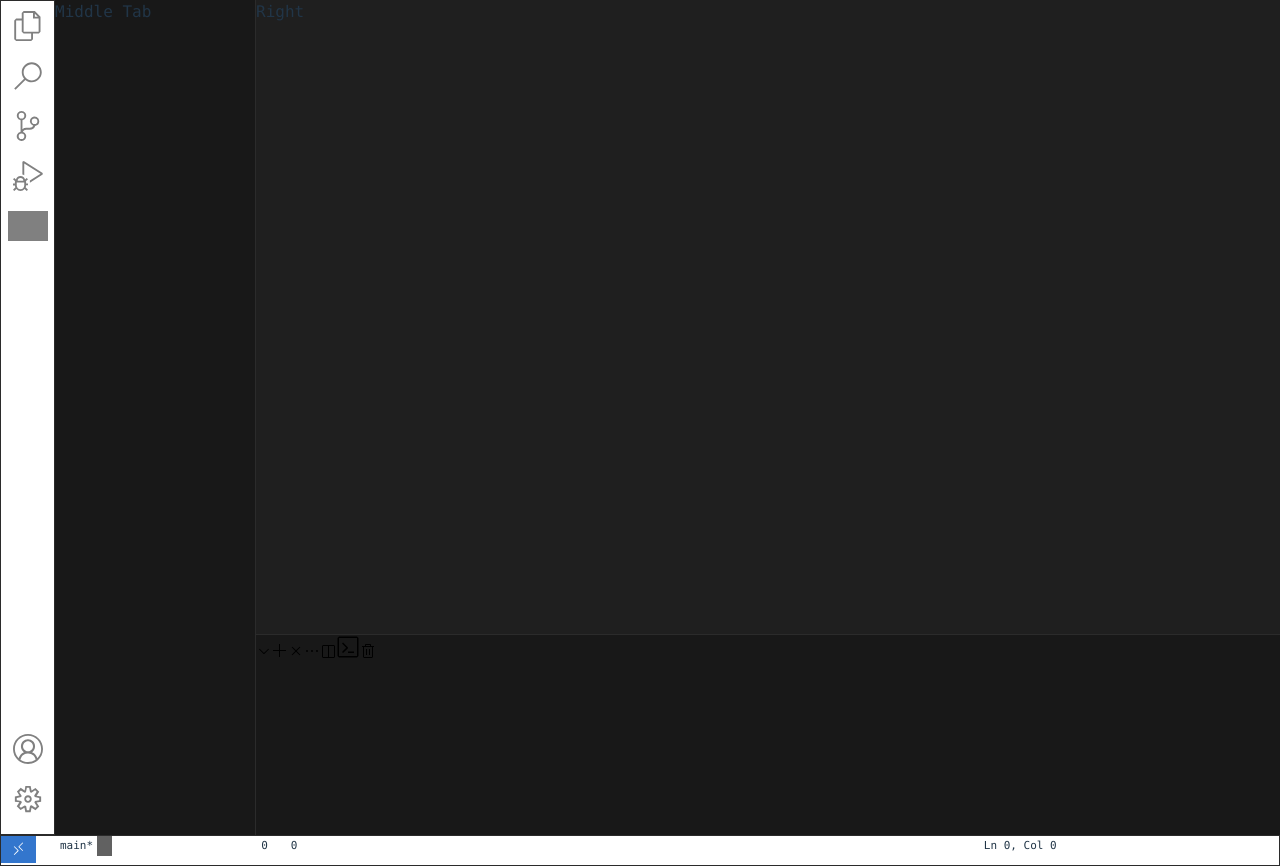
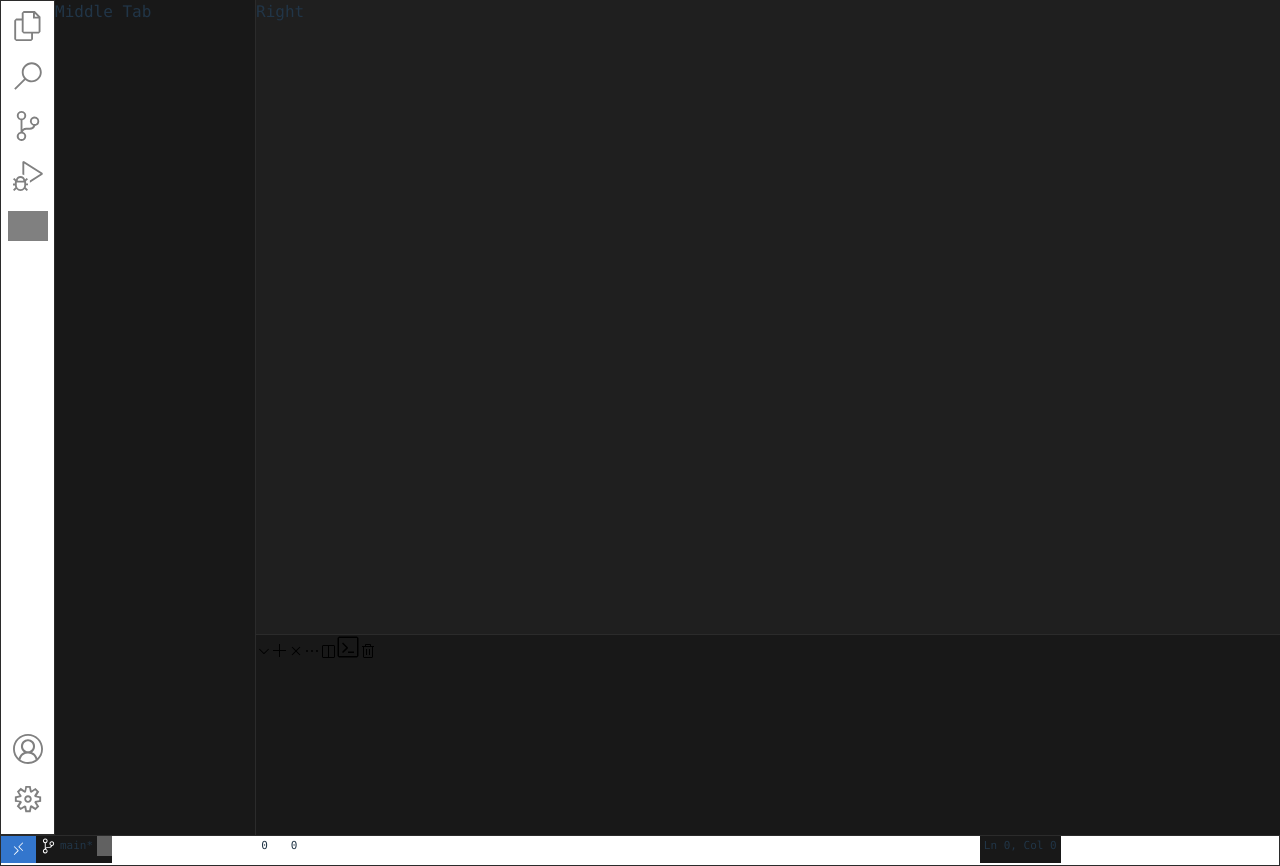
Before and after one commit to Zahmadgit/zeshanahmaddev, a React (Vite) app: page / in a window 1280 px wide. Built offline with nearby package versions, Linux system fonts and the light colour scheme; grey boxes are pictures that could not be loaded.

Commit message:
did some onhovers

```diff
--- a/src/components/bottomTab/BottomTab.module.css
+++ b/src/components/bottomTab/BottomTab.module.css
@@ -62,3 +62,10 @@ p {
     width: calc(600px + 20vw);
   }
 }
+
+.divBackgroundDefault {
+  background-color: rgb(24, 24, 24);
+}
+.divBackgroundDefault:hover {
+  background-color: rgb(52, 52, 52);
+}
--- a/src/components/bottomTab/BottomTab.tsx
+++ b/src/components/bottomTab/BottomTab.tsx
@@ -17,10 +17,16 @@ export default function BottomTab() {
         <div className={styles.imgRemoteContainer}>
           <img className={styles.imgAsset1} src={remote} />
         </div>
+        <div className={styles.divBackgroundDefault}>
+          <img className={styles.imgAsset2} src={sourcecontrol} />
+        </div>
+        <div className={styles.divBackgroundDefault}>
+          <p>main*</p>
+        </div>
+        <div className={styles.divBackgroundDefault}>
+          <img className={styles.imgAsset1} src={sync} />
+        </div>
 
-        <img className={styles.imgAsset2} src={sourcecontrol} />
-        <p>main*</p>
-        <img className={styles.imgAsset1} src={sync} />
         <img className={styles.imgAsset3} src={debugdisconnect} />
 
         <img className={styles.imgAsset4} src={error} />
@@ -30,10 +36,11 @@ export default function BottomTab() {
         <p>0</p>
       </div>
       <div className={styles.divRightContainer}>
-        <p>
-          Ln {lineNumber}, Col {columnNumber}
-        </p>
-
+        <div className={styles.divBackgroundDefault}>
+          <p>
+            Ln {lineNumber}, Col {columnNumber}
+          </p>
+        </div>
         <div className={styles.divRightImgContainer}>
           <img className={styles.imgAsset1} src={copilot} />
           <img className={styles.imgAsset1} src={bell} />
```
